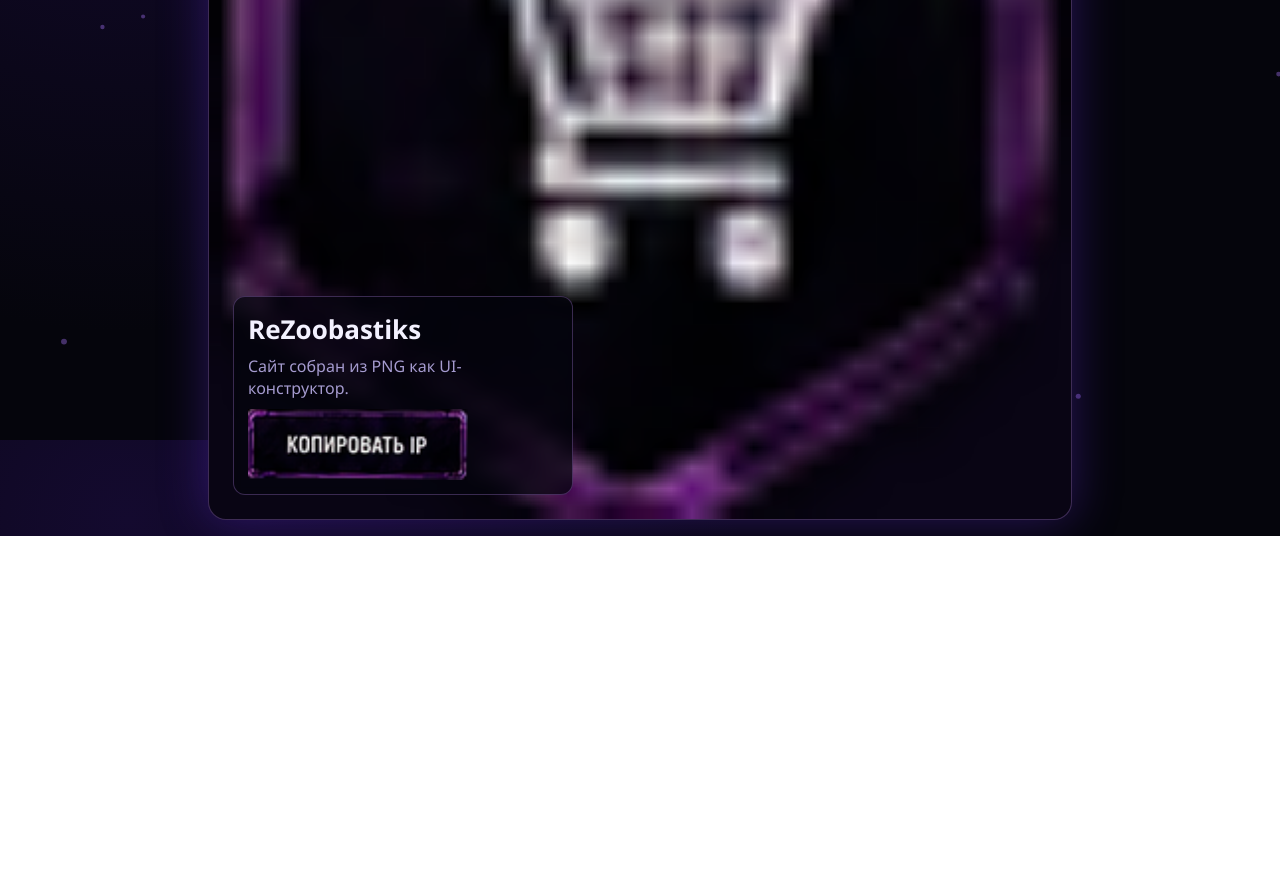
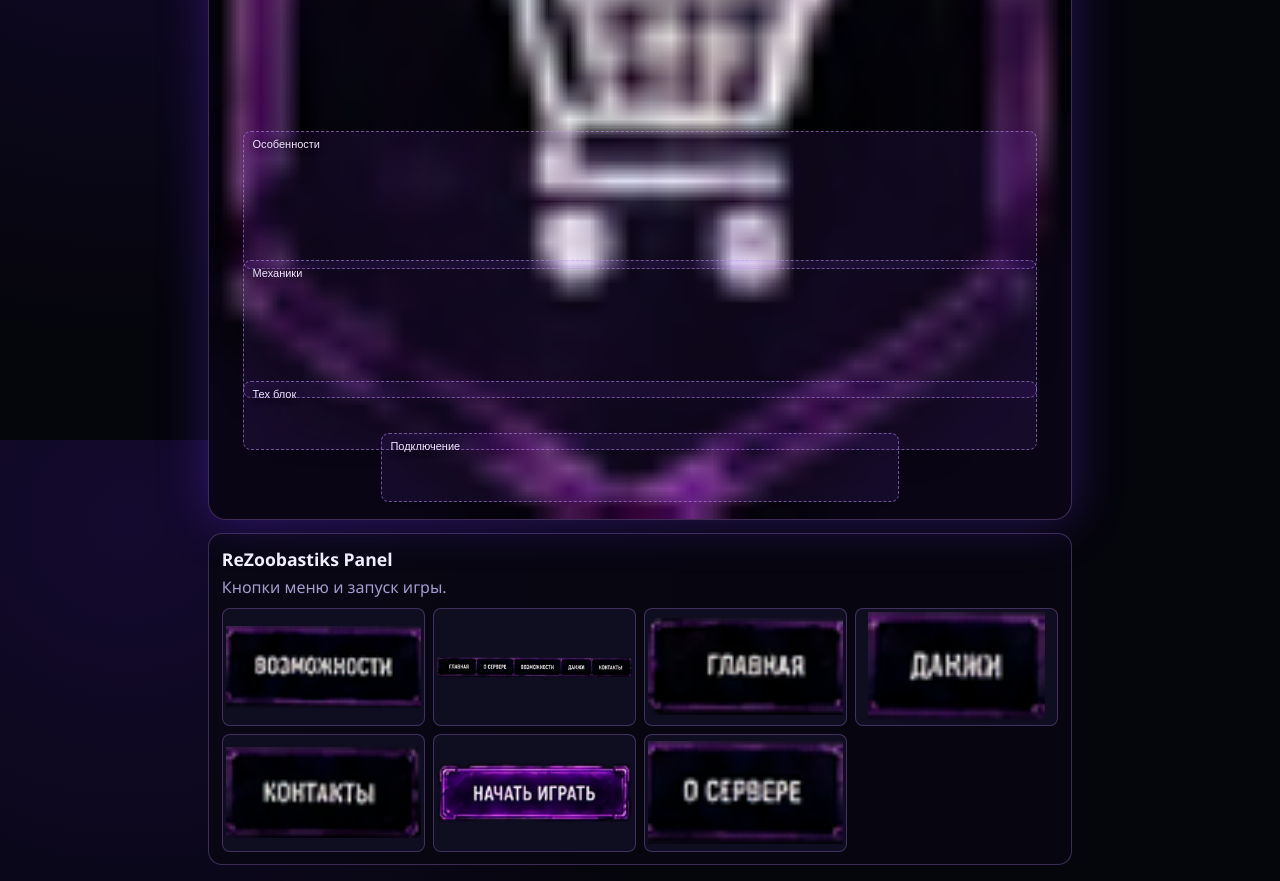
Before and after one commit to Z-oobastik-s/ReZoobastiks, a website built with Vite: page index.html in a window 1280 px wide. Shown: the part 360-1241 px from the top of the page. Before the commit the page ends 896 px from the top, so only its background shows below. Built offline with nearby package versions, Linux system fonts and the light colour scheme.

Commit message:
Deploy ReZoobastiks 30.04.2026 22:34:51,19

```diff
--- a/src/components/scene-builder.ts
+++ b/src/components/scene-builder.ts
@@ -17,32 +17,84 @@ export function createSceneLayout(sections: SectionDefinition[], assets: VisualA
   posterImage.alt = "ReZoobastiks cinematic layout";
   posterImage.draggable = false;
 
-  const nav = document.createElement("nav");
-  nav.className = "poster-nav";
-  const navAssets = assets.filter((asset) => asset.alt.startsWith("Logo and Navbar/кнопка_"));
-  navAssets.slice(0, 8).forEach((asset) => {
+  const overlay = document.createElement("div");
+  overlay.className = "poster-overlay";
+
+  const panel = document.createElement("aside");
+  panel.className = "interaction-panel";
+  panel.innerHTML = `
+    <h2>ReZoobastiks Panel</h2>
+    <p class="interaction-panel__desc">Нажми на зоны прямо на постере.</p>
+    <div class="interaction-panel__gallery"></div>
+  `;
+  const panelDesc = panel.querySelector<HTMLParagraphElement>(".interaction-panel__desc");
+  const gallery = panel.querySelector<HTMLDivElement>(".interaction-panel__gallery");
+
+  const groups = {
+    nav: assets.filter((asset) => asset.alt.startsWith("Logo and Navbar/кнопка_")),
+    features: assets.filter((asset) => asset.alt.startsWith("Feature Blocks/")),
+    mechanics: assets.filter((asset) => asset.alt.startsWith("Mechanic Blocks/")),
+    tech: assets.filter((asset) => asset.alt.startsWith("Status panel/") || asset.alt.startsWith("Progress Bars/")),
+    connect: assets.filter(
+      (asset) => asset.alt.startsWith("Connecting to the server/") || asset.alt.includes("копировать_айпи")
+    )
+  };
+
+  const drawGallery = (list: VisualAsset[], title: string): void => {
+    if (panelDesc) panelDesc.textContent = title;
+    if (!gallery) return;
+    gallery.innerHTML = "";
+    list.slice(0, 8).forEach((asset) => {
+      const chip = document.createElement("button");
+      chip.type = "button";
+      chip.className = "interaction-chip";
+      chip.innerHTML = `<img src="${asset.src}" alt="${asset.alt}" draggable="false" />`;
+      gallery.append(chip);
+    });
+  };
+
+  const hotspots = [
+    { id: "nav", label: "Навигация", x: 24, y: 4, w: 52, h: 10, text: "Кнопки меню и запуск игры." },
+    { id: "features", label: "Особенности", x: 4, y: 55, w: 92, h: 16, text: "Ключевые фишки сервера." },
+    { id: "mechanics", label: "Механики", x: 4, y: 70, w: 92, h: 16, text: "PvP, приват, экономика и системы." },
+    { id: "tech", label: "Тех блок", x: 4, y: 84, w: 92, h: 8, text: "Статус, TPS и стабильность." },
+    { id: "connect", label: "Подключение", x: 20, y: 90, w: 60, h: 8, text: "IP и вход в сообщество." }
+  ];
+
+  hotspots.forEach((spot, index) => {
     const button = document.createElement("button");
-    button.className = "poster-nav__button";
     button.type = "button";
-    const image = document.createElement("img");
-    image.src = asset.src;
-    image.alt = asset.alt;
-    image.draggable = false;
-    button.append(image);
-    nav.append(button);
+    button.className = "hotspot";
+    if (index === 0) button.classList.add("is-active");
+    button.style.left = `${spot.x}%`;
+    button.style.top = `${spot.y}%`;
+    button.style.width = `${spot.w}%`;
+    button.style.height = `${spot.h}%`;
+    button.innerHTML = `<span>${spot.label}</span>`;
+
+    button.addEventListener("click", async () => {
+      overlay.querySelectorAll(".hotspot").forEach((node) => node.classList.remove("is-active"));
+      button.classList.add("is-active");
+
+      if (spot.id === "connect") {
+        try {
+          await navigator.clipboard.writeText("zoobastiks.20tps.name");
+          if (panelDesc) panelDesc.textContent = "IP скопирован: zoobastiks.20tps.name";
+        } catch {
+          if (panelDesc) panelDesc.textContent = "IP: zoobastiks.20tps.name";
+        }
+      } else {
+        const source = groups[spot.id as keyof typeof groups] ?? [];
+        drawGallery(source, spot.text);
+      }
+    });
+
+    overlay.append(button);
   });
 
-  const cta = document.createElement("div");
-  cta.className = "poster-cta";
-  const ctaAsset = assets.find((asset) => asset.alt.includes("кнопка_копировать_айпи")) ?? fallback;
-  cta.innerHTML = `<h1>ReZoobastiks</h1><p>Сайт собран из PNG как UI-конструктор.</p>`;
-  const ctaImg = document.createElement("img");
-  ctaImg.src = ctaAsset.src;
-  ctaImg.alt = ctaAsset.alt;
-  ctaImg.draggable = false;
-  cta.append(ctaImg);
-
-  frame.append(posterImage, nav, cta);
+  drawGallery(groups.nav, "Кнопки меню и запуск игры.");
+  frame.append(posterImage, overlay);
   root.append(frame);
+  root.append(panel);
   return root;
 }
--- a/src/main.ts
+++ b/src/main.ts
@@ -1,9 +1,8 @@
 import "../styles/global.css";
 import "../styles/animations.css";
-import { bootParticles } from "./animations/particles";
 import { createSceneLayout } from "./components/scene-builder";
 import { sections, visualAssets } from "./core/scene-data";
-import { preloadCriticalAssets, setupAntiCopyLayer, setupLazyAssets, setupParallax } from "./utils/experience";
+import { preloadCriticalAssets, setupAntiCopyLayer, setupLazyAssets } from "./utils/experience";
 
 const app = document.querySelector<HTMLDivElement>("#app");
 
@@ -15,7 +14,5 @@ const scene = createSceneLayout(sections, visualAssets);
 app.append(scene);
 
 setupAntiCopyLayer();
-setupParallax();
 setupLazyAssets();
 preloadCriticalAssets(12);
-bootParticles();
--- a/styles/animations.css
+++ b/styles/animations.css
@@ -2,13 +2,13 @@
   animation: fadeIn 0.5s ease-out both;
 }
 
-.poster-nav__button,
-.poster-cta {
+.hotspot,
+.interaction-chip {
   transition: transform 0.2s ease, filter 0.2s ease;
 }
 
-.poster-nav__button:hover,
-.poster-cta:hover {
+.hotspot:hover,
+.interaction-chip:hover {
   transform: translateY(-1px) scale(1.02);
   filter: brightness(1.08);
 }
--- a/styles/global.css
+++ b/styles/global.css
@@ -45,35 +45,79 @@ body {
   background: #090514;
 }
 .poster-main { width: 100%; display: block; }
-.poster-nav {
+.poster-overlay {
   position: absolute;
-  top: 12px;
-  right: 12px;
-  display: flex;
-  gap: 6px;
-  z-index: 5;
-  flex-wrap: wrap;
-  max-width: min(560px, 70%);
+  inset: 0;
+  pointer-events: none;
 }
-.poster-nav__button {
-  border: 0;
-  background: transparent;
-  padding: 0;
+
+.hotspot {
+  position: absolute;
+  border: 1px dashed rgba(203, 153, 255, 0.5);
+  background: rgba(138, 74, 236, 0.1);
+  border-radius: 8px;
   cursor: pointer;
+  pointer-events: auto;
+  transition: all 0.2s ease;
 }
-.poster-nav__button img { height: 30px; width: auto; display: block; }
-.poster-cta {
+
+.hotspot:hover,
+.hotspot.is-active {
+  border-color: rgba(223, 195, 255, 0.95);
+  background: rgba(167, 102, 255, 0.24);
+  box-shadow: 0 0 0.8rem rgba(149, 73, 255, 0.65);
+}
+
+.hotspot span {
   position: absolute;
-  left: 24px;
-  bottom: 24px;
-  z-index: 4;
-  background: rgba(5, 5, 14, 0.75);
+  top: 6px;
+  left: 8px;
+  font-size: 11px;
+  color: #f0e3ff;
+  text-shadow: 0 0 8px #000;
+}
+
+.interaction-panel {
+  margin-top: 0.8rem;
+  width: min(864px, 96vw);
+  background: rgba(8, 7, 18, 0.88);
   border: 1px solid var(--stroke);
-  border-radius: 12px;
-  padding: 14px;
-  backdrop-filter: blur(4px);
-  max-width: min(340px, 66vw);
+  border-radius: 14px;
+  padding: 0.8rem;
 }
-.poster-cta h1 { margin: 0 0 8px; font-size: 26px; }
-.poster-cta p { margin: 0 0 10px; color: var(--muted); }
-.poster-cta img { width: 220px; max-width: 100%; display: block; }
+
+.interaction-panel h2 {
+  margin: 0 0 0.35rem;
+  font-size: 1.1rem;
+}
+
+.interaction-panel__desc {
+  margin: 0 0 0.6rem;
+  color: var(--muted);
+}
+
+.interaction-panel__gallery {
+  display: grid;
+  grid-template-columns: repeat(4, minmax(0, 1fr));
+  gap: 0.5rem;
+}
+
+.interaction-chip {
+  border: 1px solid var(--stroke);
+  border-radius: 8px;
+  padding: 0.2rem;
+  background: #0f0d20;
+}
+
+.interaction-chip img {
+  width: 100%;
+  aspect-ratio: 16 / 9;
+  object-fit: contain;
+  display: block;
+}
+
+@media (max-width: 768px) {
+  .interaction-panel__gallery {
+    grid-template-columns: repeat(2, minmax(0, 1fr));
+  }
+}
```
